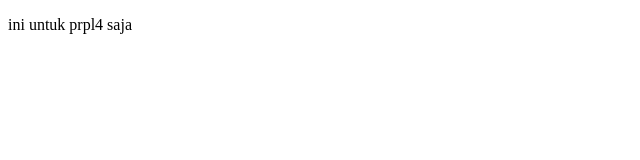
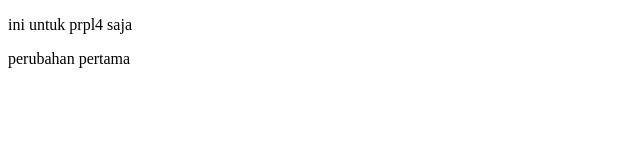
Before and after one commit to re-sin/prpl, a plain HTML site: page prpl4.html in a window 1280 px wide. Shown: the whole page, without its empty margins (0-640 px from the left). Drawn offline with Linux system fonts and the light colour scheme.

Commit message:
perubahan pertama prpl4

```diff
--- a/prpl4.html
+++ b/prpl4.html
@@ -9,6 +9,7 @@
 
 <body>
     <p>ini untuk prpl4 saja</p>
+    <p>perubahan pertama</p>
 </body>
 
 </html>
```
